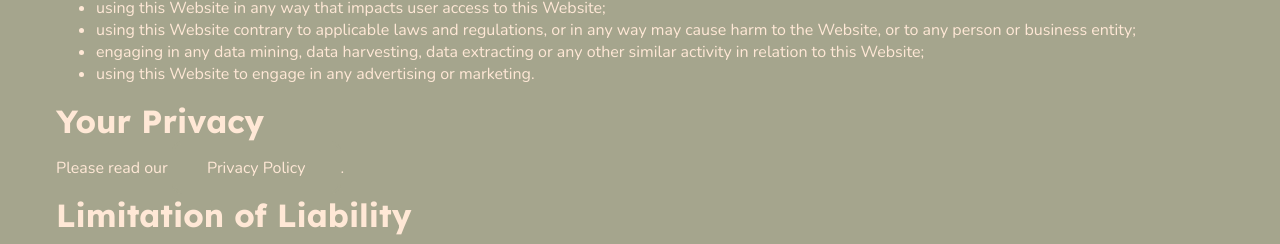
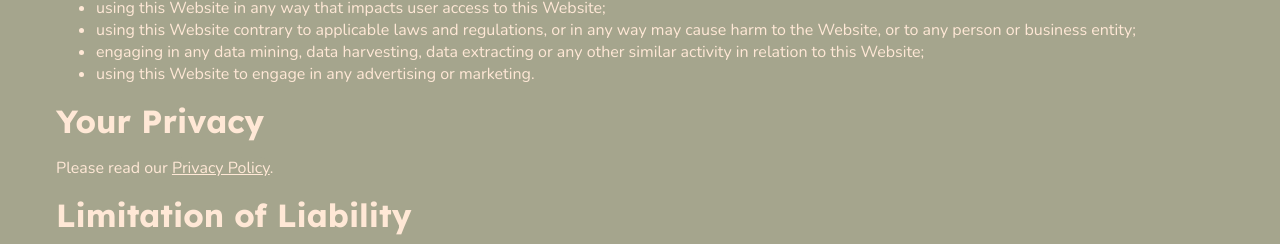
Before and after one commit to BoorZuur/ReposeRoom, a plain HTML site: page docs/terms.html in a window 1280 px wide. Shown: the part 1153-1397 px from the top of the page. Drawn offline with nearby package versions, Linux system fonts and the light colour scheme.

Commit message:
Update style.css

```diff
--- a/docs/css/style.css
+++ b/docs/css/style.css
@@ -80,6 +80,13 @@ a:hover {
     color: var(--color-bg);
     background-color: var(--color-quaternary);
     border: 3px solid var(--color-text);
+}
+
+p a {
+    border: none;
+    padding: 0;
+    margin-bottom: 1rem;
+    text-decoration: underline;
 }
 
 .container {
```
